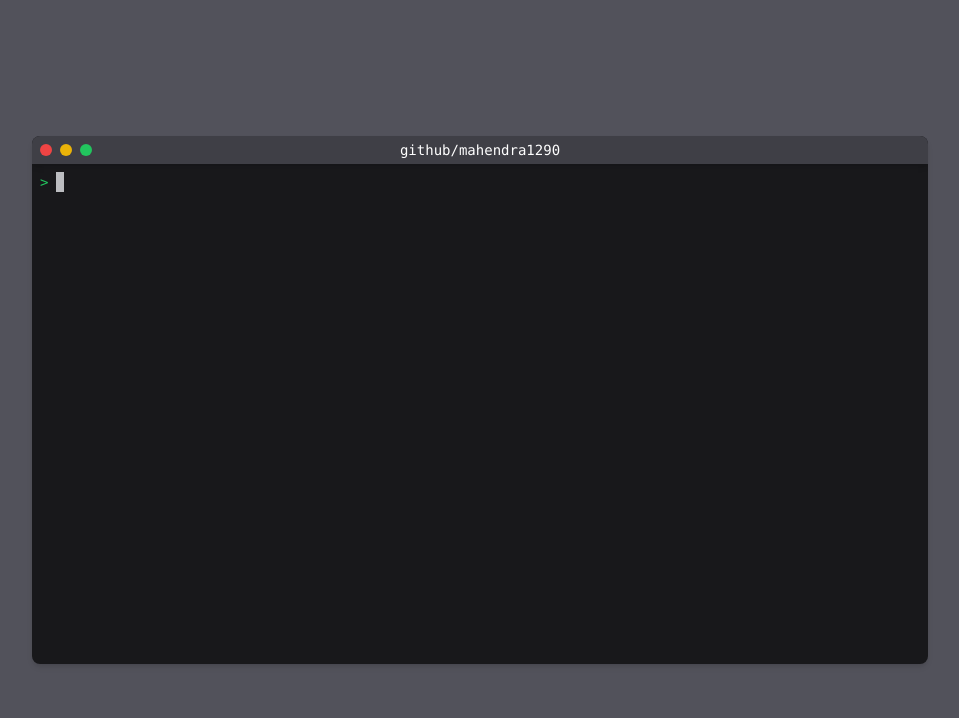
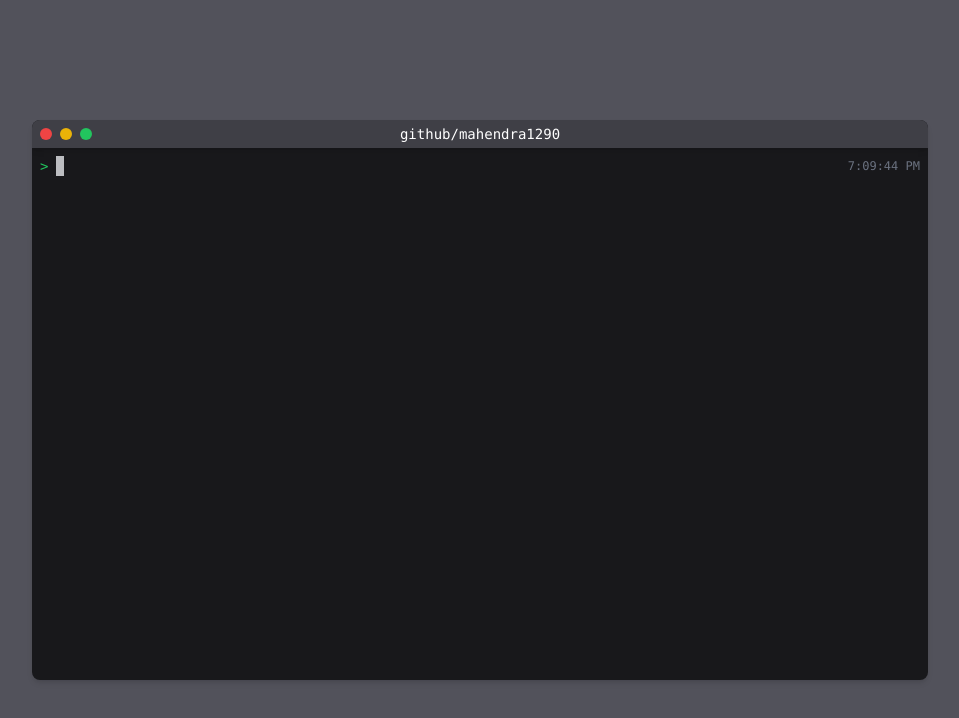
Before and after one commit to mahendra1290/me-terminal, a Svelte app: page / in a window 1280 px wide. Shown: the top 718 px of the page, without its empty margins (160-1119 px from the left). Built offline with nearby package versions, Linux system fonts and the light colour scheme.

Commit message:
add time in command input

```diff
--- a/src/App.svelte
+++ b/src/App.svelte
@@ -103,7 +103,7 @@
   class="min-h-[100vh] text-white bg-zinc-600 flex justify-center items-center"
 >
   <div
-    class="w-full flex flex-col max-w-4xl h-screen md:h-[33rem] text-sm font-mono shadow-md rounded-lg overflow-hidden bg-zinc-900 border-current"
+    class="w-full flex flex-col max-w-4xl h-screen md:h-[560px] text-sm font-mono shadow-md rounded-lg overflow-hidden bg-zinc-900 border-current"
   >
     <TerminalHeader title={"github/mahendra1290"} />
     <div bind:this={container} class="py-2 px-2 overflow-auto">
--- a/src/commands/About.svelte
+++ b/src/commands/About.svelte
@@ -9,7 +9,7 @@
       <img class="h-full" src="dp.jpg" alt="profile" />
     </div>
     <div>
-      <p>Hi, my name is <b>Mahendra Suthar</b>.</p>
+      <p>Hi, my name is <b class="text-teal-400">Mahendra Suthar</b>.</p>
       <p>I am a Fullstack developer</p>
       <p>I like to build some awesome projects</p>
       <p>Please type help to know more about me.</p>
--- a/src/components/CommandInput.svelte
+++ b/src/components/CommandInput.svelte
@@ -1,12 +1,16 @@
 <script lang="ts">
   import { createEventDispatcher } from "svelte";
+  import { afterUpdate } from "svelte";
   const dispatch = createEventDispatcher();
   export let value: string = "";
+
+  let dateStr = new Date().toLocaleTimeString("en-US");
 
   const handleSubmit = () => {
     dispatch("enterkeydown", {
       value,
     });
+    dateStr = new Date().toLocaleTimeString("en-US");
   };
 
   const handleKeyDown = (e: KeyboardEvent) => {
@@ -28,7 +32,11 @@
   };
 </script>
 
-<form on:submit|preventDefault={handleSubmit} class="w-full relative">
+<div class="flex w-full items-center justify-between">
+  <form
+    on:submit|preventDefault={handleSubmit}
+    class="w-full relative flex-grow"
+  >
     <input
       type="text"
       on:blur={(e) => e.target.focus()}
@@ -41,3 +49,5 @@
       style="width: {value.length + 1}ch;"
     />
   </form>
+  <p class="text-xs whitespace-nowrap text-gray-500">{dateStr}</p>
+</div>
```
Lines whose indentation alone changed are shown as unchanged.
